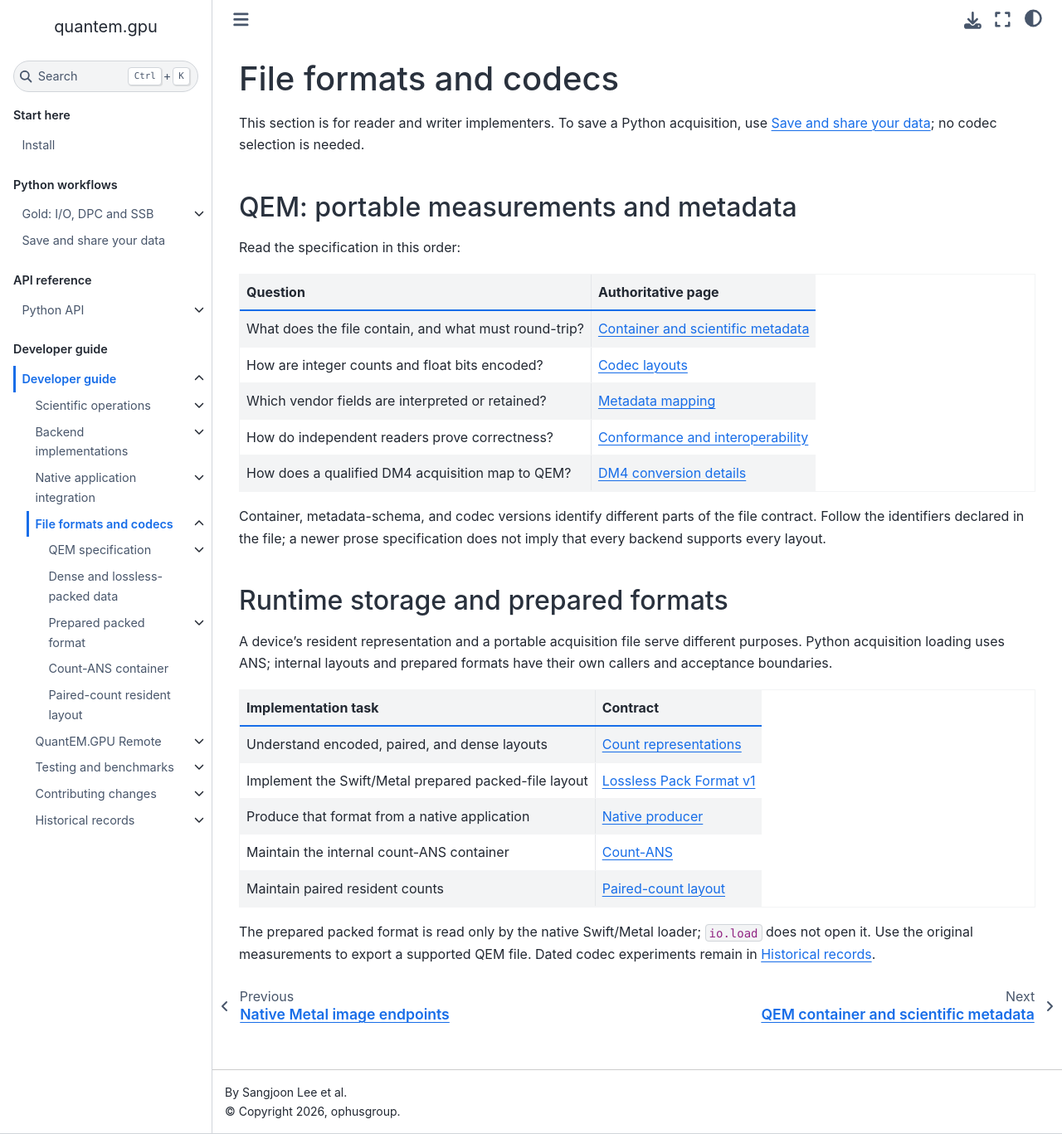
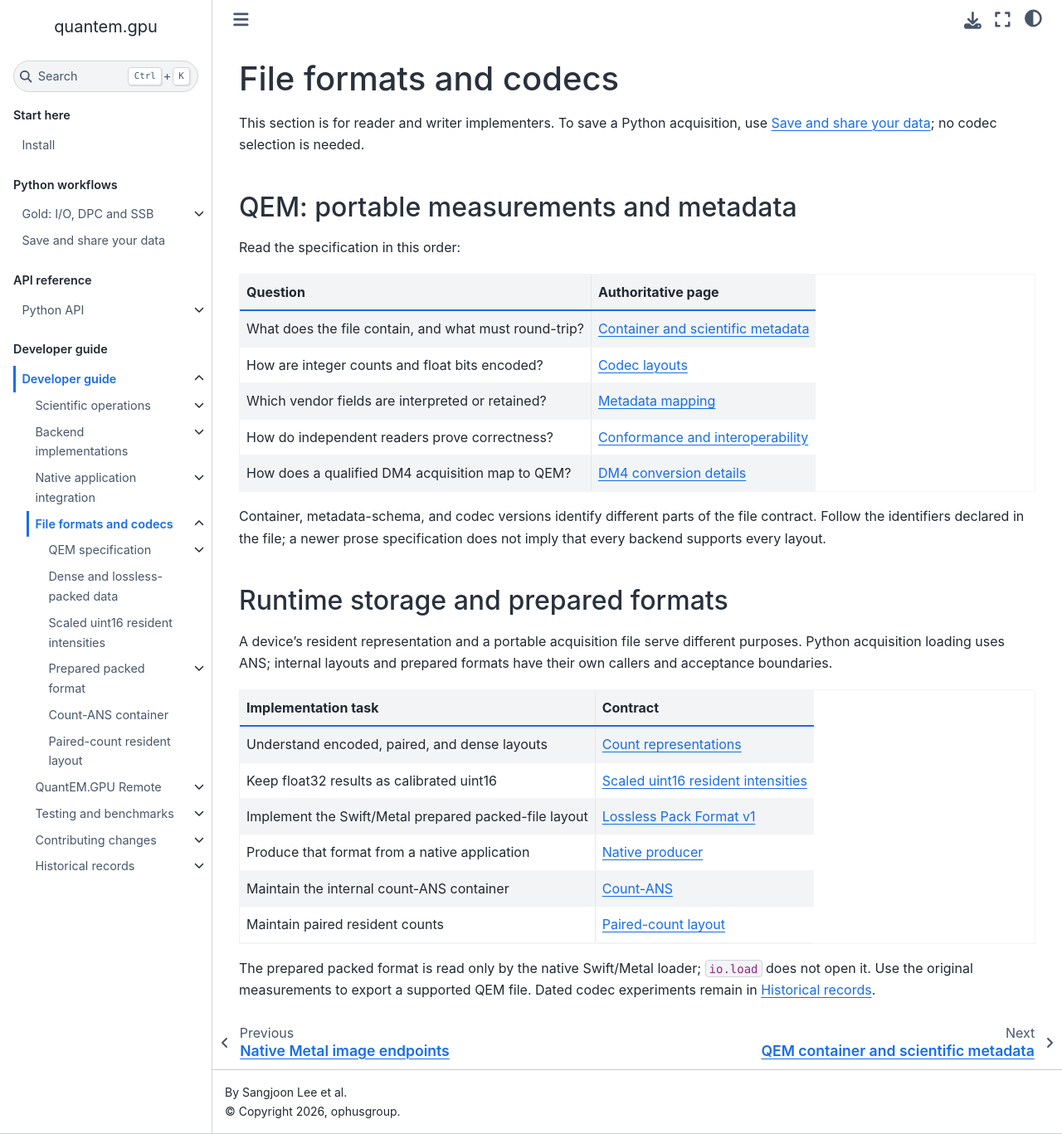
Before and after one commit to bobleesj/quantem.gpu, a Jupyter Book: the page built from docs/developer/file-formats.md, in a window 1280 px wide and 1367 px high. Shown: the whole window at 83% size. Built offline with Jupyter Book 1.0.4 settings and Sphinx 7.4.7 and the Sphinx Book theme 1.1.4, drawn with Linux system fonts in a browser that asks for light colours; pages that are not in the unit, such as notebooks, are missing from menus.

Commit message:
docs: toc builds the scaled uint16, portable SSB result and uint32 marker pages

```diff
--- a/docs/_toc.yml
+++ b/docs/_toc.yml
@@ -24,6 +24,9 @@
       title: BF, ADF, and DPC images
     - file: api/ssb
       title: SSB phase and aberrations
+      sections:
+      - file: api/ssb-phase-artifact
+        title: Portable SSB results
     - file: api/movie
     - file: api/core
       title: Devices, optics, parallax, and scan rotation
@@ -91,6 +94,8 @@
         - file: integrations/k3-dm4-qem
       - file: api/representations
         title: Dense and lossless-packed data
+      - file: integrations/scaled-uint16
+        title: Scaled uint16 resident intensities
       - file: api/compact_4dstem_h5
         title: Prepared packed format
         sections:
@@ -175,6 +180,8 @@
         title: SSB detector sampling and fit state (2026-10-05)
       - file: maintainer/2026-10-07-mps-uint32-masters-and-cuda13-extra
         title: MPS uint32 masters and the CUDA 13 extra (2026-10-07)
+      - file: maintainer/2026-10-08-uint32-flagged-markers-and-gold-convert-size
+        title: uint32 flagged markers and convert size (2026-10-08)
       - file: maintainer/native-metal-ssb-migration
         title: Native Metal SSB migration
       - file: maintainer/virtual-image-kernel-checklist
--- a/docs/developer/file-formats.md
+++ b/docs/developer/file-formats.md
@@ -28,6 +28,7 @@
 | Implementation task | Contract |
 |---|---|
 | Understand encoded, paired, and dense layouts | [Count representations](../api/representations.md) |
+| Keep float32 results as calibrated uint16 | [Scaled uint16 resident intensities](../integrations/scaled-uint16.md) |
 | Implement the Swift/Metal prepared packed-file layout | [Lossless Pack Format v1](../api/compact_4dstem_h5.md) |
 | Produce that format from a native application | [Native producer](../api/native_lossless_pack_v1_producer.md) |
 | Maintain the internal count-ANS container | [Count-ANS](count-ans.md) |
```
